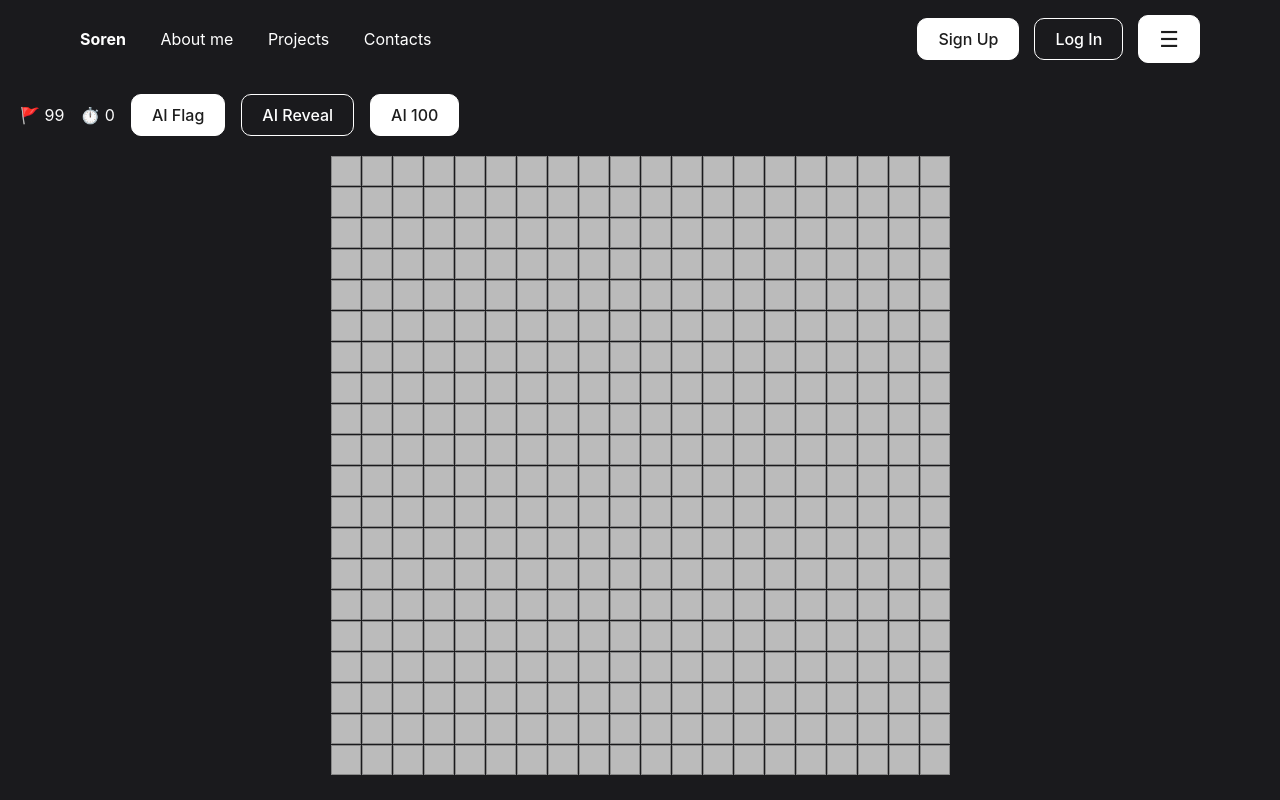
After one commit to Loff-code/iot-web-server, a PHP site: page /pages/MineSweeper/Play.html in a window 1280 px wide. The commit adds this page. Run offline with PHP 8.4, Linux system fonts and the light colour scheme.

Commit message:
header and location, as well as pages

```diff
--- a/public/css/header.css
+++ b/public/css/header.css
@@ -1,6 +1,6 @@
 .site-header {
   background-color: #1a1a1d;
-  padding: 15px 0;
+  padding: 15px 60px;
 }
 
 .header-content {
@@ -22,6 +22,12 @@
   display: flex;
   align-items: center;
   gap: 15px;
+}
+
+#who {
+  color: #ffffff;
+  font-weight: 500;
+  margin-right: 10px;
 }
 
 button {
@@ -56,11 +62,11 @@ button:hover {
 }
 .burger {
   font-size: 22px;
-  background: none;
-  border: none;
-  color: white;
-  cursor: pointer;
+  /* padding: 7px 15px; */
 }
+
+
+
 .dropdown-content {
   display: none;
   position: absolute;
@@ -134,5 +140,32 @@ button:hover {
   cursor: pointer;
 }
 .modal button:hover {
-  background: #2980b9;
+  background: #1d1d1d;
 }
+.error {
+  color: #ff7070;
+  font-size: .85rem;
+  margin-top: .5rem;
+}
+
+.btn-light {
+  background-color: #ffffff;
+  color: #1d1d1d;
+}
+
+.btn-dark {
+  background: transparent;
+  color: #ffffff;
+  border: 1px solid #ffffff;
+}
+
+/* Hover styles */
+.btn-light:hover {
+  background-color: transparent;
+  color: #ffffff;
+}
+
+.btn-dark:hover {
+  background-color: #ffffff;
+  color: #1d1d1d;
+}
--- a/public/css/standards.css
+++ b/public/css/standards.css
@@ -89,3 +89,26 @@ button:hover, .button:hover, .btn:hover {
   background-color: transparent;
   color: #fbfbfb;
 }
+
+
+.btn-light {
+  background-color: #ffffff;
+  color: #1a1a1d;
+}
+
+.btn-dark {
+  background: transparent;
+  color: #ffffff;
+  border: 1px solid #ffffff;
+}
+
+/* Hover styles */
+.btn-light:hover {
+  background-color: transparent;
+  color: #ffffff;
+}
+
+.btn-dark:hover {
+  background-color: #ffffff;
+  color: #1a1a1d;
+}
--- a/public/index.html
+++ b/public/index.html
@@ -52,7 +52,7 @@
                     </div>
                     <div class="frame-9">
                         <img class="rectangle" src="img/rectangle-3791.jpg" />
-                        <div class="computer-engineer">{Computer Engineer}</div>
+                        <div class="computer-engineer">{Computer <br> Engineer}</div>
                     </div>
                 </div>
             </div>
@@ -67,7 +67,8 @@
                             <div class="text-wrapper-3">Bachelor Computer Engeneering<br />2023-2026</div>
                         </div>
 
-                        <a href="/pages/iot.html" class="button-3">
+                        <a href="https://drive.google.com/file/d/1CsJcUMZTr7Q5lknfvE_Ig2Qp_hGxHdDe/view?usp=sharing"
+                            class="button-3">
                             <div class="text-wrapper-2">Check the full resume</div>
                         </a>
                     </div>
--- a/public/js/header.js
+++ b/public/js/header.js
@@ -1,30 +1,75 @@
+function sleep(ms) {
+    return new Promise(r => setTimeout(r, ms));
+}
+
+async function printer(el, input) {
+    let out = '';
+    let currentChar = input.charCodeAt(0) - 5 >= 32 ? input.charCodeAt(0) - 5 : 32;
+    for (let i = 0; i < input.length; i++) {
+        const target = input.charCodeAt(i);
+        while (currentChar < target) {
+            el.textContent = out + String.fromCharCode(currentChar);
+            await sleep(50);
+            currentChar++;
+        }
+        out += String.fromCharCode(currentChar);
+        currentChar = input.charCodeAt(i + 1) - 5 >= 32 ? input.charCodeAt(i + 1) - 5 : 32;
+    }
+    el.textContent = out;
+}
+
 fetch("/partials/header.html")
     .then(res => res.text())
     .then(data => {
         document.getElementById("header").innerHTML = data;
 
-        // Modal logic
-        const modal = document.getElementById("loginModal");
+        const who = document.getElementById("who");
         const loginBtn = document.getElementById("loginBtn");
-        const closeBtn = modal.querySelector(".modal-close");
+        const registerBtn = document.getElementById("registerBtn");
+        const logoutBtn = document.getElementById("logoutBtn");
+
+        const loginModal = document.getElementById("loginModal");
+        const loginClose = loginModal.querySelector(".modal-close");
         const loginForm = document.getElementById("loginForm");
         const loginErr = document.getElementById("loginErr");
 
-        loginBtn.addEventListener("click", () => {
-            modal.style.display = "flex";
+        const registerModal = document.getElementById("registerModal");
+        const registerClose = registerModal.querySelector(".modal-close");
+        const registerForm = document.getElementById("registerForm");
+        const registerErr = document.getElementById("registerErr");
+
+        // Modal open/close
+        loginBtn.addEventListener("click", () => loginModal.style.display = "flex");
+        loginClose.addEventListener("click", () => loginModal.style.display = "none");
+        registerBtn.addEventListener("click", () => registerModal.style.display = "flex");
+        registerClose.addEventListener("click", () => registerModal.style.display = "none");
+        window.addEventListener("click", e => {
+            if (e.target === loginModal) loginModal.style.display = "none";
+            if (e.target === registerModal) registerModal.style.display = "none";
         });
 
-        closeBtn.addEventListener("click", () => {
-            modal.style.display = "none";
-        });
+        // Refresh session state
+        async function refreshSession() {
+            const res = await fetch("/me", { credentials: "same-origin" });
+            if (res.ok) {
+                const { user } = await res.json();
+                if (user) {
+                    who.textContent = "";
+                    printer(who, `Welcome, ${user.name}!`);
+                    loginBtn.style.display = "none";
+                    registerBtn.style.display = "none";
+                    logoutBtn.style.display = "inline-block";
+                } else {
+                    who.textContent = "";
+                    loginBtn.style.display = "inline-block";
+                    registerBtn.style.display = "inline-block";
+                    logoutBtn.style.display = "none";
+                }
+            }
+        }
+        refreshSession();
 
-        window.addEventListener("click", (e) => {
-            if (e.target === modal) {
-                modal.style.display = "none";
-            }
-        });
-
-        // Handle login form submission
+        // Login submit
         loginForm.addEventListener("submit", async (e) => {
             e.preventDefault();
             loginErr.textContent = "";
@@ -34,7 +79,6 @@ fetch("/partials/header.html")
                 password: document.getElementById("loginPassword").value
             };
 
-            try {
             const res = await fetch("/login", {
                 method: "POST",
                 headers: { "Content-Type": "application/json" },
@@ -43,14 +87,42 @@ fetch("/partials/header.html")
             });
 
             if (res.ok) {
-                    modal.style.display = "none"; // close modal
-                    window.location.reload();     // refresh page to reflect logged-in state
+                loginModal.style.display = "none";
+                refreshSession();
             } else {
                 loginErr.textContent = await res.text();
             }
-            } catch (err) {
-                loginErr.textContent = "Network error";
-                console.error(err);
+        });
+
+        // Register submit
+        registerForm.addEventListener("submit", async (e) => {
+            e.preventDefault();
+            registerErr.textContent = "";
+
+            const data = {
+                name: document.getElementById("regName").value,
+                email: document.getElementById("regEmail").value,
+                password: document.getElementById("regPassword").value
+            };
+
+            const res = await fetch("/register", {
+                method: "POST",
+                headers: { "Content-Type": "application/json" },
+                body: JSON.stringify(data),
+                credentials: "same-origin"
+            });
+
+            if (res.ok) {
+                registerModal.style.display = "none";
+                refreshSession();
+            } else {
+                registerErr.textContent = await res.text();
             }
         });
+
+        // Logout
+        logoutBtn.addEventListener("click", async () => {
+            await fetch("/logout", { method: "POST", credentials: "same-origin" });
+            refreshSession();
         });
+    });
--- /dev/null
+++ b/public/pages/MineSweeper/Play.html
@@ -0,0 +1,36 @@
+<!DOCTYPE html>
+<html lang="en">
+
+<head>
+    <meta charset="UTF-8" />
+    <meta name="viewport" content="width=device-width, initial-scale=1.0" />
+    <title>Mine Sweeper</title>
+    <link rel="icon" href="/images/Logo-modified.png" type="image/png" />
+
+    <!-- Global + Page CSS -->
+    <link rel="stylesheet" href="/css/standards.css" />
+    <link rel="stylesheet" href="style.css" />
+
+    <!-- Header script -->
+    <script defer src="/js/header.js"></script>
+    <link rel="prefetch" href="/partials/header.html" as="document">
+</head>
+
+<body>
+    <!-- Header placeholder -->
+    <div id="header"></div>
+
+    <div id="info-bar" class="container" style="margin-top: 1rem; display: flex; gap: 1rem; align-items: center;">
+        <span id="flag-count">🚩 99</span>
+        <span id="timer">⏱️ 0</span>
+        <button class="btn btn-light" onclick="AIBoost()">AI Flag</button>
+        <button class="btn btn-dark" onclick="AIReveal()">AI Reveal</button>
+        <button class="btn btn-light" onclick="AI100()">AI 100</button>
+    </div>
+
+    <div id="board"></div>
+
+    <script src="script.js"></script>
+</body>
+
+</html>
--- /dev/null
+++ b/public/pages/MineSweeper/script.js
@@ -0,0 +1,252 @@
+function random() {
+    return Math.floor(Math.random() * 10 * 2);
+}
+
+function countMines(board) {
+    for (let row = 0; row < board.length; row++) {
+        for (let col = 0; col < board[row].length; col++) {
+            if (board[row][col] === 'x') continue;
+            let neighbors = 0;
+            for (let newRow = -1; newRow < 2; newRow++) {
+                if (row + newRow < 0 || row + newRow >= board.length) continue;
+                for (let newCol = -1; newCol < 2; newCol++) {
+                    if (col + newCol < 0 || col + newCol >= board.length) continue;
+                    if (board[row + newRow][col + newCol] === 'x') neighbors++;
+                }
+            }
+            board[row][col] = neighbors;
+        }
+    }
+}
+
+function placeMines(board, mines) {
+    while (mines > 0) {
+        let row = random();
+        let col = random();
+        if (board[row][col] == 0) {
+            board[row][col] = 'x';
+            mines--;
+        }
+    }
+}
+const numberColors = {
+    1: 'blue',
+    2: 'green',
+    3: 'red',
+    4: 'darkblue',
+    5: 'maroon',
+    6: 'turquoise',
+    7: 'black',
+    8: 'gray'
+};
+
+function checkWin() {
+    let unrevealed = 0;
+    for (let row = 0; row < board.length; row++) {
+        for (let col = 0; col < board.length; col++) {
+            const cell = document.querySelector(`[data-row="${row}"][data-col="${col}"]`);
+            if (!cell.classList.contains('revealed')) {
+                unrevealed++;
+            }
+
+        }
+    }
+    if (unrevealed === 99) {
+        if (confirm("You Won!\nTry again?")) {
+            location.reload();
+        }
+    }
+}
+
+function reveal(row, col) {
+    const cell = document.querySelector(`[data-row="${row}"][data-col="${col}"]`);
+    if (cell.classList.contains('revealed') || cell.classList.contains('flagged')) return;
+    cell.classList.add('revealed');
+    const value = board[row][col];
+    if (value !== 0 && value !== 'x') {
+        cell.textContent = value;
+        cell.style.color = numberColors[value] || 'black';
+    } else if (value === 'x') {
+        cell.textContent = '💣';
+    }
+
+    if (value === 0) {
+        for (let newRow = row - 1; newRow <= row + 1; newRow++) {
+            for (let newCol = col - 1; newCol <= col + 1; newCol++) {
+                if (
+                    newCol < 0 || newCol >= board.length ||
+                    newRow < 0 || newRow >= board.length ||
+                    (row === newRow && col === newCol)
+                ) continue;
+                reveal(newRow, newCol);
+            }
+        }
+    }
+    if (value === 'x') {
+        clearInterval(timerInterval);
+        setTimeout(() => {
+            if (confirm("You lost!\nTry again?")) {
+                location.reload();
+            }
+        }, 50);
+    }
+    checkWin();
+}
+
+function flagging(row, col) {
+    const cell = document.querySelector(`[data-row="${row}"][data-col="${col}"]`);
+    if (cell.classList.contains('revealed')) return;
+    if (cell.classList.contains('flagged')) {
+        cell.classList.remove('flagged');
+        cell.textContent = '';
+        flags++;
+    } else {
+        cell.classList.add('flagged');
+        cell.textContent = '🚩';
+        flags--;
+    }
+    document.getElementById('flag-count').textContent = `🚩 ${flags}`;
+}
+
+function flagReveal(row, col) {
+    const cell = document.querySelector(`[data-row="${row}"][data-col="${col}"]`);
+    if (!cell.classList.contains('revealed')) return;
+    let mines = 0;
+    for (let newRow = row - 1; newRow <= row + 1; newRow++) {
+        for (let newCol = col - 1; newCol <= col + 1; newCol++) {
+            if (
+                newCol < 0 || newCol >= board.length ||
+                newRow < 0 || newRow >= board.length ||
+                (row === newRow && col === newCol)
+            ) continue;
+            const neighbor = document.querySelector(`[data-row="${newRow}"][data-col="${newCol}"]`);
+            if (neighbor.classList.contains('flagged')) mines++;
+        }
+    }
+    if (mines === board[row][col]) {
+        for (let newRow = row - 1; newRow <= row + 1; newRow++) {
+            for (let newCol = col - 1; newCol <= col + 1; newCol++) {
+                if (
+                    newCol < 0 || newCol >= board.length ||
+                    newRow < 0 || newRow >= board.length ||
+                    (row === newRow && col === newCol)
+                ) continue;
+                const neighbor = document.querySelector(`[data-row="${newRow}"][data-col="${newCol}"]`);
+                if (!neighbor.classList.contains('flagged')) reveal(newRow, newCol);
+            }
+        }
+    }
+}
+function AIBoost() {
+    for (let row = 0; row < board.length; row++) {
+        for (let col = 0; col < board.length; col++) {
+            const cell = document.querySelector(`[data-row="${row}"][data-col="${col}"]`);
+
+            if (cell.classList.contains('revealed')) {
+                const value = board[row][col];
+
+                if (value > 0 && value < 9) {
+                    let flagged = 0;
+                    let unrevealed = [];
+
+                    for (let newRow = row - 1; newRow <= row + 1; newRow++) {
+                        for (let newCol = col - 1; newCol <= col + 1; newCol++) {
+                            if (newRow < 0 || newRow >= board.length) {
+                                continue;
+                            }
+                            if (newCol < 0 || newCol >= board.length) {
+                                continue;
+                            }
+                            if (newRow === row && newCol === col) {
+                                continue;
+                            }
+
+                            const neighbor = document.querySelector(`[data-row="${newRow}"][data-col="${newCol}"]`);
+
+                            if (neighbor.classList.contains('flagged')) {
+                                flagged++;
+                            } else if (!neighbor.classList.contains('revealed')) {
+                                unrevealed.push({ row: newRow, col: newCol });
+                            }
+                        }
+                    }
+
+                    if (unrevealed.length > 0 && value - flagged === unrevealed.length) {
+                        for (const n of unrevealed) {
+                            flagging(n.row, n.col);
+                        }
+                    }
+                }
+            }
+        }
+    }
+}
+
+function AIReveal() {
+    for (let row = 0; row < board.length; row++) {
+        for (let col = 0; col < board.length; col++) {
+            const cell = document.querySelector(`[data-row="${row}"][data-col="${col}"]`);
+            if (cell.classList.contains('revealed')) {
+                flagReveal(row, col)
+            }
+
+        }
+
+    }
+}
+
+function AI100() {
+    for (let index = 0; index < 100; index++) {
+        AIBoost()
+        AIReveal()
+
+    }
+
+}
+
+
+function Play(firstClickRow, firstClickCol, x) {
+    do {
+        board = Array.from({ length: x }, () => Array(x).fill(0));
+        placeMines(board, 99);
+        countMines(board);
+    } while (board[firstClickRow][firstClickCol] != 0);
+    window.board = board;
+}
+
+const boardElement = document.getElementById('board');
+let board;
+let firstClick = true;
+const SIZE = 20;
+let flags = 99;
+let timerInterval;
+let startTime;
+
+for (let row = 0; row < SIZE; row++) {
+    for (let col = 0; col < SIZE; col++) {
+        const cell = document.createElement('div');
+        cell.className = 'cell';
+        cell.dataset.row = row;
+        cell.dataset.col = col;
+        cell.addEventListener('mousedown', (e) => {
+            e.preventDefault();
+            if (firstClick && e.button === 0) {
+                firstClick = false;
+                Play(row, col, SIZE);
+                startTime = Date.now();
+                timerInterval = setInterval(() => {
+                    const seconds = Math.floor((Date.now() - startTime) / 1000);
+                    document.getElementById('timer').textContent = `⏱️ ${seconds}`;
+                }, 1000);
+                reveal(row, col);
+                return;
+            }
+            if (e.button === 0) reveal(row, col);
+            else if (e.button === 2) flagging(row, col);
+            else if (e.button === 1) flagReveal(row, col);
+        });
+        boardElement.appendChild(cell);
+    }
+}
+
+document.addEventListener('contextmenu', (e) => e.preventDefault());
--- /dev/null
+++ b/public/pages/MineSweeper/style.css
@@ -0,0 +1,35 @@
+/* Minesweeper board */
+#board {
+  display: grid;
+  grid-template-columns: repeat(20, 30px);
+  grid-gap: 1px;
+  margin: 20px auto;
+  width: fit-content;
+}
+
+/* Each cell */
+.cell {
+  width: 30px;
+  height: 30px;
+  background-color: #bbb;
+  border: 1px solid #888;
+  text-align: center;
+  line-height: 30px;
+  font-weight: bold;
+  font-family: monospace;
+  font-size: 16px;
+  cursor: pointer;
+  user-select: none;
+}
+
+/* States */
+.revealed {
+  background-color: #ddd;
+  cursor: default;
+}
+
+.flagged {
+  background-color: #f88;
+  color: black;
+  text-align: center;
+}
--- a/public/old/Projects/Sudoku/solver.js
+++ b/public/pages/Sudoku/solver.js
@@ -8,6 +8,7 @@ async function fetchSudokuData() {
 
 function rules(board, row, col) {
   const num = board[row][col];
+  if (num === 0) return true;
   for (let i = 0; i < 9; i++) {
     if ((board[row][i] === num && i !== col) || (board[i][col] === num && i !== row)) return true;
   }
--- a/public/partials/header.html
+++ b/public/partials/header.html
@@ -10,20 +10,18 @@
         </div>
 
         <div class="nav-right">
+            <span id="who"></span>
             <button id="registerBtn" class="btn btn-light">Sign Up</button>
             <button id="loginBtn" class="btn btn-dark">Log In</button>
+            <button id="logoutBtn" class="btn btn-dark" style="display:none;">Log Out</button>
 
             <!-- Burger dropdown -->
             <div class="dropdown">
-                <button class="burger" aria-label="Menu">&#9776;</button>
+                <button class="btn burger btn-light" aria-label="Menu">&#9776;</button>
                 <div class="dropdown-content">
-                    <a href="#">Rock Paper Scissors</a>
-                    <a href="#">Vending Machine</a>
-                    <a href="#">Etch a sketch</a>
-                    <a href="#">Sudoku</a>
-                    <a href="#">Mine Sweeper</a>
-                    <hr>
-                    <a href="#" id="burgerLogout">Log out</a>
+                    <a href="/pages/iot.html">IOT Page</a>
+                    <a href="/pages/Sudoku/Play.html">Sudoku</a>
+                    <a href="/pages/MineSweeper/Play.html">Mine Sweeper</a>
                 </div>
             </div>
         </div>
@@ -47,3 +45,24 @@
         </form>
     </div>
 </div>
+
+<!-- Register Modal -->
+<div id="registerModal" class="modal">
+    <div class="modal-content">
+        <span class="modal-close">&times;</span>
+        <h3>Sign Up</h3>
+        <form id="registerForm">
+            <label for="regName">Name</label>
+            <input id="regName" name="name" type="text" required>
+
+            <label for="regEmail">Email</label>
+            <input id="regEmail" name="email" type="email" required>
+
+            <label for="regPassword">Password</label>
+            <input id="regPassword" name="password" type="password" required>
+
+            <button type="submit">Sign Up</button>
+            <div id="registerErr" class="error"></div>
+        </form>
+    </div>
+</div>
```
Also changed, not shown: public/css/style.css (+8 -3 lines), public/old/Projects/Sudoku/Play.html (deleted, +0 -22 lines), public/old/Projects/Sudoku/style.css (deleted, +0 -26 lines), public/pages/MineSweeper/thing.txt (added, +13 -0 lines), public/pages/Sudoku/Play.html (added, +38 -0 lines), public/pages/Sudoku/style.css (added, +32 -0 lines). Lines whose indentation alone changed are shown as unchanged.
